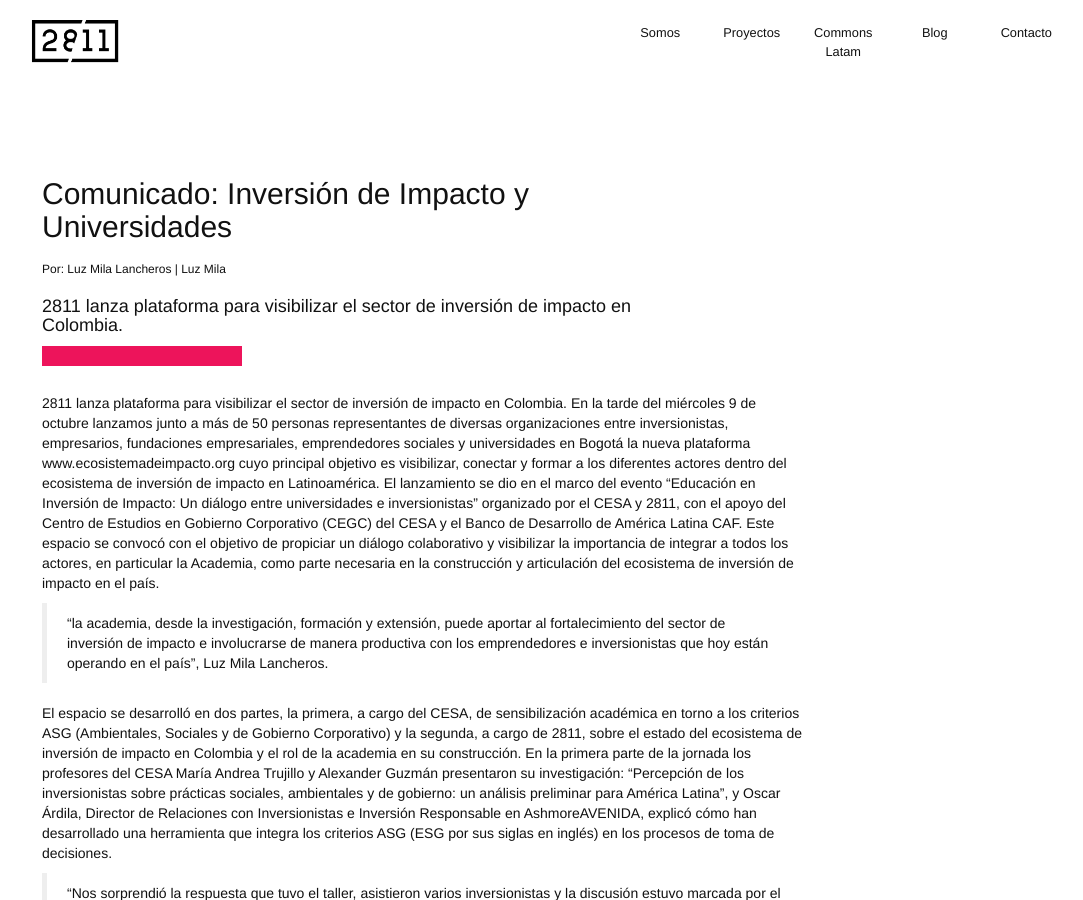
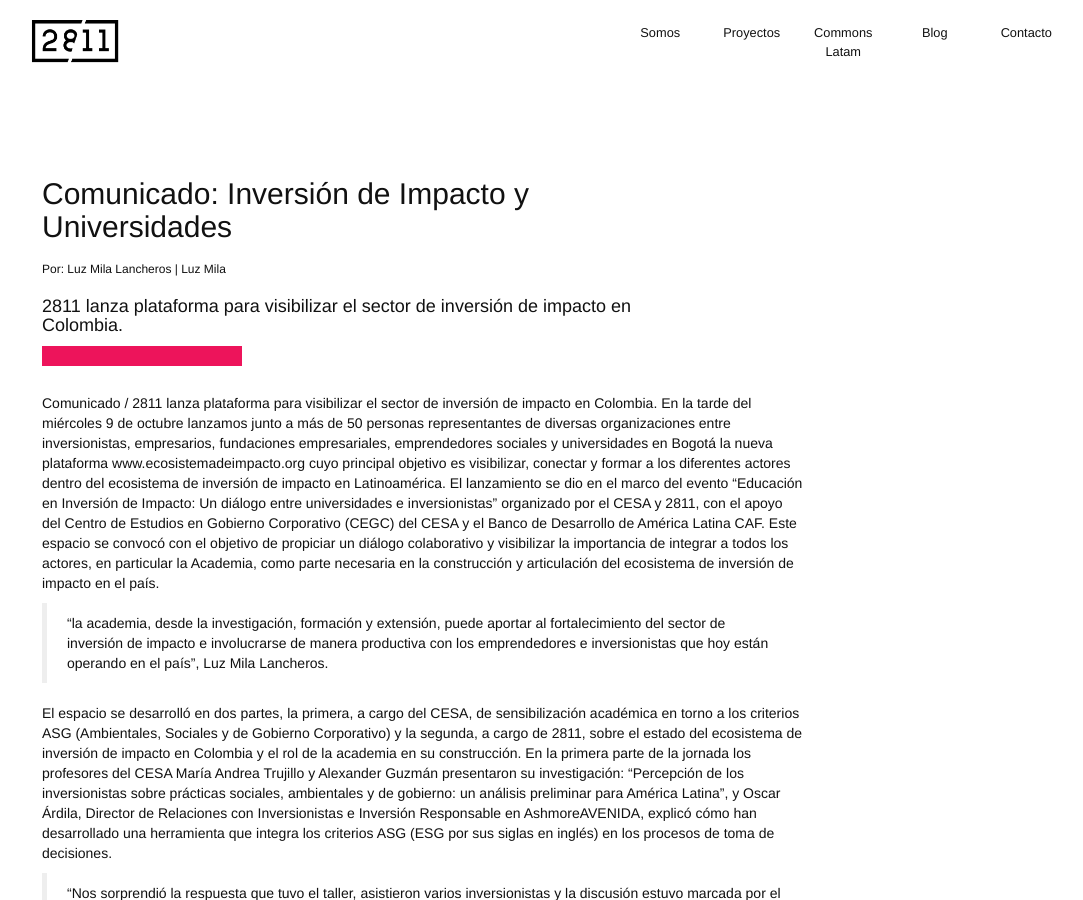
Before and after one commit to 2811Chile/2811Chile.github.io, a Jekyll site: the page built from _posts/2019-10-25-inversion-de-impacto-y-universidades.markdown, in a window 1280 px wide and 900 px high. Shown: the whole window, without its empty margins (138-1221 px from the left). Built offline with Jekyll 4.4.1, drawn with Linux system fonts in a browser that asks for light colours; nearby versions of some CDN libraries; some web fonts are replaced; our own code applies the rules of GitHub Pages for plain Markdown files.

Commit message:
Updated Inversion De Impacto Y Universidades

```diff
--- a/_posts/2019-10-25-inversion-de-impacto-y-universidades.markdown
+++ b/_posts/2019-10-25-inversion-de-impacto-y-universidades.markdown
@@ -13,7 +13,7 @@
 excerpt_separator: "<!--mas-->"
 ---
 
-2811 lanza plataforma para visibilizar el sector de inversión de impacto en Colombia. <!--mas--> En la tarde del miércoles 9 de octubre lanzamos junto a más de 50 personas representantes de diversas organizaciones entre inversionistas, empresarios, fundaciones empresariales, emprendedores sociales y universidades en Bogotá la nueva plataforma www.ecosistemadeimpacto.org cuyo principal objetivo es visibilizar, conectar y formar a los diferentes actores dentro del ecosistema de inversión de impacto en Latinoamérica. El lanzamiento se dio en el marco del evento “Educación en Inversión de Impacto: Un diálogo entre universidades e inversionistas” organizado por el CESA y 2811, con el apoyo del Centro de Estudios en Gobierno Corporativo (CEGC) del CESA y el Banco de Desarrollo de América Latina CAF. Este espacio se convocó con el objetivo de propiciar un diálogo colaborativo y visibilizar la importancia de integrar a todos los actores, en particular la Academia, como parte necesaria en la construcción y articulación del ecosistema de inversión de impacto en el país.
+Comunicado / 2811 lanza plataforma para visibilizar el sector de inversión de impacto en Colombia. <!--mas--> En la tarde del miércoles 9 de octubre lanzamos junto a más de 50 personas representantes de diversas organizaciones entre inversionistas, empresarios, fundaciones empresariales, emprendedores sociales y universidades en Bogotá la nueva plataforma www.ecosistemadeimpacto.org cuyo principal objetivo es visibilizar, conectar y formar a los diferentes actores dentro del ecosistema de inversión de impacto en Latinoamérica. El lanzamiento se dio en el marco del evento “Educación en Inversión de Impacto: Un diálogo entre universidades e inversionistas” organizado por el CESA y 2811, con el apoyo del Centro de Estudios en Gobierno Corporativo (CEGC) del CESA y el Banco de Desarrollo de América Latina CAF. Este espacio se convocó con el objetivo de propiciar un diálogo colaborativo y visibilizar la importancia de integrar a todos los actores, en particular la Academia, como parte necesaria en la construcción y articulación del ecosistema de inversión de impacto en el país.
 
 > "la academia, desde la investigación, formación y extensión, puede aportar al fortalecimiento del sector de inversión de impacto e involucrarse de manera productiva con los emprendedores e inversionistas que hoy están operando en el país", Luz Mila Lancheros.
 
```
Also changed, not shown: other parts of _posts/2019-10-25-inversion-de-impacto-y-universidades.markdown (+1 -1 lines).
